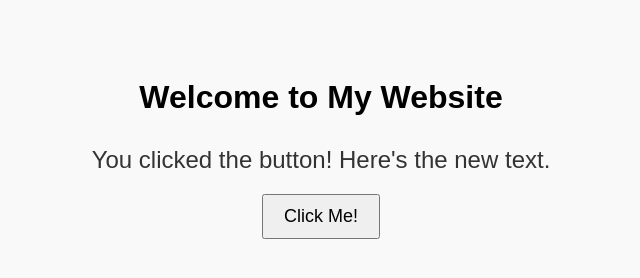
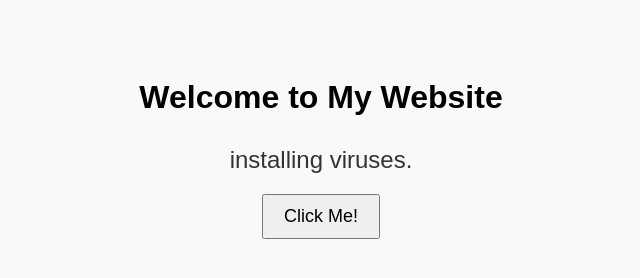
Before and after one commit to Helloworldzombie/hansen-website, a plain HTML site: page index.html in a window 1280 px wide. Both pictures are taken after a click on the button "Click Me!". Shown: the whole page, without its empty margins (319-959 px from the left). Drawn offline with Linux system fonts and the light colour scheme.

Commit message:
Update index.html

```diff
--- a/index.html
+++ b/index.html
@@ -30,7 +30,7 @@
 
   <script>
     function changeText() {
-      document.getElementById('content').innerText = "You clicked the button! Here's the new text.";
+      document.getElementById('content').innerText = "installing viruses.";
     }
   </script>
 
```
